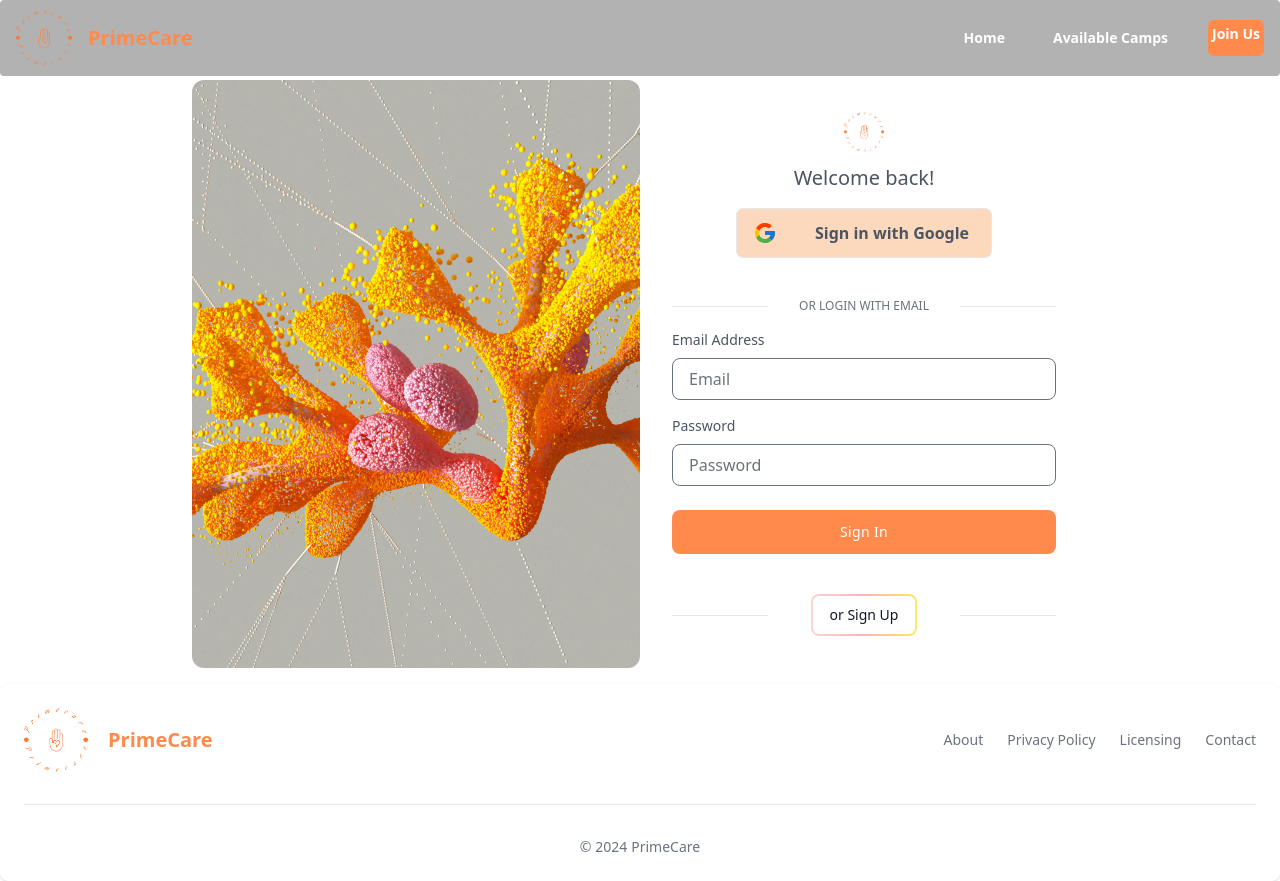
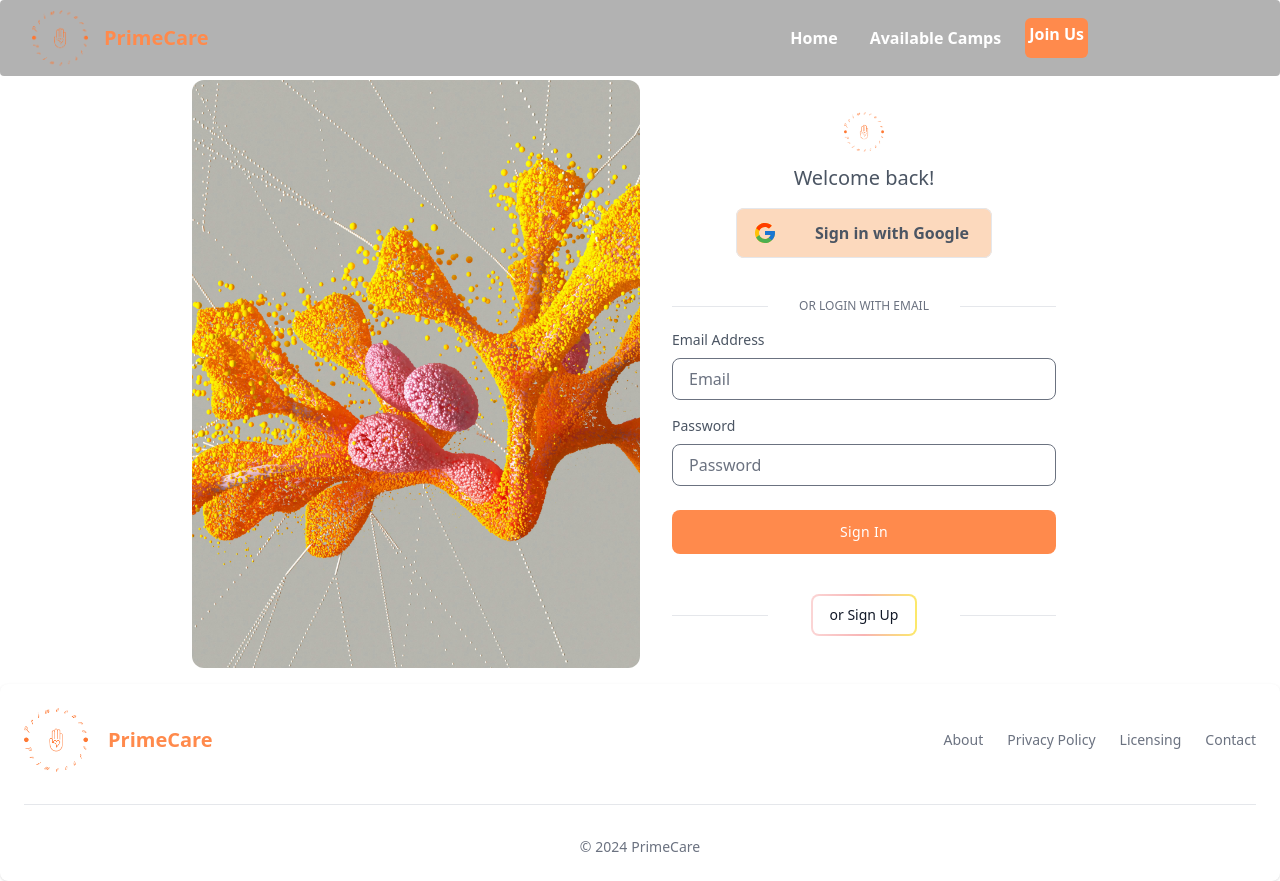
Before and after one commit to netmasternr/Assignment-12, a React (Vite) app: page /joinUs in a window 1280 px wide. Built offline with nearby package versions, Linux system fonts and the light colour scheme; no server answers.

Commit message:
navbar done

```diff
--- a/src/Components/AuthProvider/AuthProvider.jsx
+++ b/src/Components/AuthProvider/AuthProvider.jsx
@@ -62,7 +62,8 @@ const AuthProvider = ({ children }) => {
         CreateUser,
         signInUser,
         logOut,
-        googleSignIn
+        googleSignIn,
+        loading
     }
 
     return (
--- /dev/null
+++ b/src/Components/PrivateRoute/PrivateRoute.jsx
@@ -0,0 +1,30 @@
+/* eslint-disable react/prop-types */
+import { Spinner } from "flowbite-react";
+import UseAuth from "../Hooks/useAuth/useAuth";
+import { Navigate } from "react-router-dom";
+
+const PrivateRoute = ({Children}) => {
+    const {user, loading} = UseAuth();
+
+    if(loading){
+        return   <div className="flex flex-wrap gap-2">
+        <div className="text-left">
+          <Spinner aria-label="Left-aligned spinner example" />
+        </div>
+        <div className="text-center">
+          <Spinner aria-label="Center-aligned spinner example" />
+        </div>
+        <div className="text-right">
+          <Spinner aria-label="Right-aligned spinner example" />
+        </div>
+      </div>
+    }
+
+    if(user){
+        return Children;
+    }
+
+    return <Navigate to='/joinUs'/>
+};
+
+export default PrivateRoute;
--- a/src/Routes/Routes.jsx
+++ b/src/Routes/Routes.jsx
@@ -5,6 +5,7 @@ import AvailableCamp from "../Pages/AvailableCamp/AvailableCamp";
 import JoinUs from "../Pages/JoinUs/JoinUs";
 import ErrorPage from "../Pages/ErrorPage/ErrorPage";
 import SignUp from "../Pages/SignUp/SignUp";
+import PrivateRoute from "../Components/PrivateRoute/PrivateRoute";
 
 const router = createBrowserRouter([
   {
@@ -18,7 +19,9 @@ const router = createBrowserRouter([
       },
       {
         path: '/availableCamp',
-        element: <AvailableCamp />
+        element: <PrivateRoute>
+          <AvailableCamp />
+        </PrivateRoute>
       },
       {
         path: '/joinUs',
--- a/src/Shared/Navbar/Nav.jsx
+++ b/src/Shared/Navbar/Nav.jsx
@@ -1,3 +1,4 @@
+import { useState } from "react";
 import { Avatar, Dropdown, Navbar } from "flowbite-react";
 import logo from '../../assets/logo/primecare-high-resolution-logo-transparent.png';
 import { Link, NavLink } from "react-router-dom";
@@ -5,24 +6,63 @@ import UseAuth from "../../Components/Hooks/useAuth/useAuth";
 
 const Nav = () => {
   const { logOut, user } = UseAuth();
+  const [isOpen, setIsOpen] = useState(false);
+
+  const handleToggle = () => setIsOpen(!isOpen);
+  const handleLinkClick = () => setIsOpen(false);
 
   return (
     <Navbar fluid rounded className="fixed z-10 max-w-screen-xl mx-auto w-full bg-black bg-opacity-30">
+      <div className="flex items-center justify-between w-full px-4">
         <div className="flex items-center">
           <img className="w-14 mr-4" src={logo} alt="PrimeCare Logo" />
-        <Link to='/'>
-          <span className="self-center whitespace-nowrap text-xl font-semibold text-orange-400">PrimeCare</span>
-        </Link>
+          <Link to='/' className="text-xl font-semibold text-orange-400">PrimeCare</Link>
         </div>
 
-      {
-        user && <div className="flex md:order-2">
+        <div className="flex items-center">
+          <div className="hidden md:flex space-x-4">
+            <NavLink
+              to="/"
+              className={({ isActive }) =>
+                isActive ? 'text-white bg-orange-400 p-1 font-bold rounded-md' : 'p-2 text-white font-bold'
+              }
+              onClick={handleLinkClick}
+            >
+              Home
+            </NavLink>
+
+            <NavLink
+              to="/availableCamp"
+              className={({ isActive }) =>
+                isActive ? 'text-white bg-orange-400 p-1 font-bold rounded-md' : 'p-2 text-white font-bold'
+              }
+              onClick={handleLinkClick}
+            >
+              Available Camps
+            </NavLink>
+
+            {user ? (
+              <button className="text-white bg-orange-400 p-1 font-bold rounded-md" onClick={logOut}>Sign out</button>
+            ) : (
+              <NavLink
+                to="/joinUs"
+                className={({ isActive }) =>
+                  isActive ? 'text-white bg-orange-400 p-1 font-bold rounded-md' : 'p-2 text-white font-bold'
+                }
+                onClick={handleLinkClick}
+              >
+                Join Us
+              </NavLink>
+            )}
+          </div>
+
+          <div className="md:mx-20">
+            {user && (
               <Dropdown
                 arrowIcon={false}
                 inline
                 label={
                   <Avatar alt="User settings" img={user.photoURL || "https://flowbite.com/docs/images/people/profile-picture-5.jpg"} rounded />
-
                 }
               >
                 <Dropdown.Header>
@@ -33,17 +73,27 @@ const Nav = () => {
                 <Dropdown.Item>Profile</Dropdown.Item>
                 <Dropdown.Item onClick={logOut}>Sign out</Dropdown.Item>
               </Dropdown>
-          <Navbar.Toggle />
+            )}
+          </div>
+          <button
+            className="md:hidden text-white focus:outline-none ml-4"
+            onClick={handleToggle}
+          >
+            <svg className="w-6 h-6" fill="none" stroke="currentColor" viewBox="0 0 24 24" xmlns="http://www.w3.org/2000/svg">
+              <path strokeLinecap="round" strokeLinejoin="round" strokeWidth="2" d={isOpen ? "M6 18L18 6M6 6l12 12" : "M4 6h16M4 12h16m-7 6h7"}></path>
+            </svg>
+          </button>
+        </div>
       </div>
 
-      }
-
-      <Navbar.Collapse>
+      <div className={`${isOpen ? 'block' : 'hidden'} md:hidden w-full`}>
+        <div className="flex flex-col items-center">
           <NavLink
             to="/"
             className={({ isActive }) =>
               isActive ? 'text-white bg-orange-400 p-1 font-bold rounded-md' : 'p-2 text-white font-bold'
             }
+            onClick={handleLinkClick}
           >
             Home
           </NavLink>
@@ -51,21 +101,26 @@ const Nav = () => {
           <NavLink
             to="/availableCamp"
             className={({ isActive }) =>
-            isActive ? 'text-white bg-orange-400 p-1 r font-bold rounded-md' : 'p-2 text-white font-bold'
+              isActive ? 'text-white bg-orange-400 p-1 font-bold rounded-md' : 'p-2 text-white font-bold'
             }
+            onClick={handleLinkClick}
           >
             Available Camps
           </NavLink>
 
+          {user && (
             <NavLink
               to="/joinUs"
               className={({ isActive }) =>
-            isActive ? 'text-white bg-orange-400 p-1 font-bold rounded-md' : 'p-1 text-white font-bold'
+                isActive ? 'text-white bg-orange-400 p-1 font-bold rounded-md' : 'p-2 text-white font-bold'
               }
+              onClick={handleLinkClick}
             >
               Join Us
             </NavLink>
-      </Navbar.Collapse>
+          )}
+        </div>
+      </div>
     </Navbar>
   );
 };
```
Lines whose indentation alone changed are shown as unchanged.
